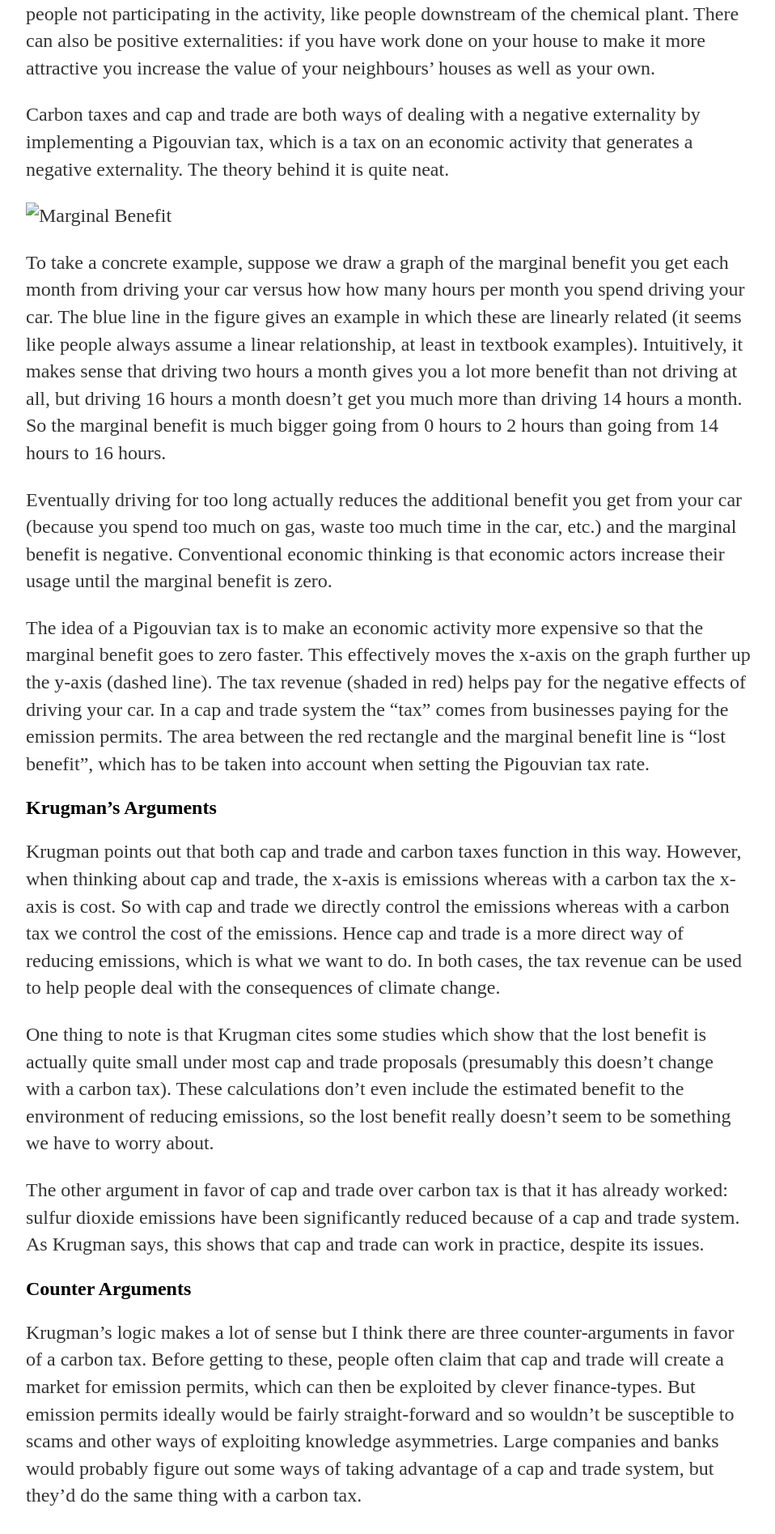
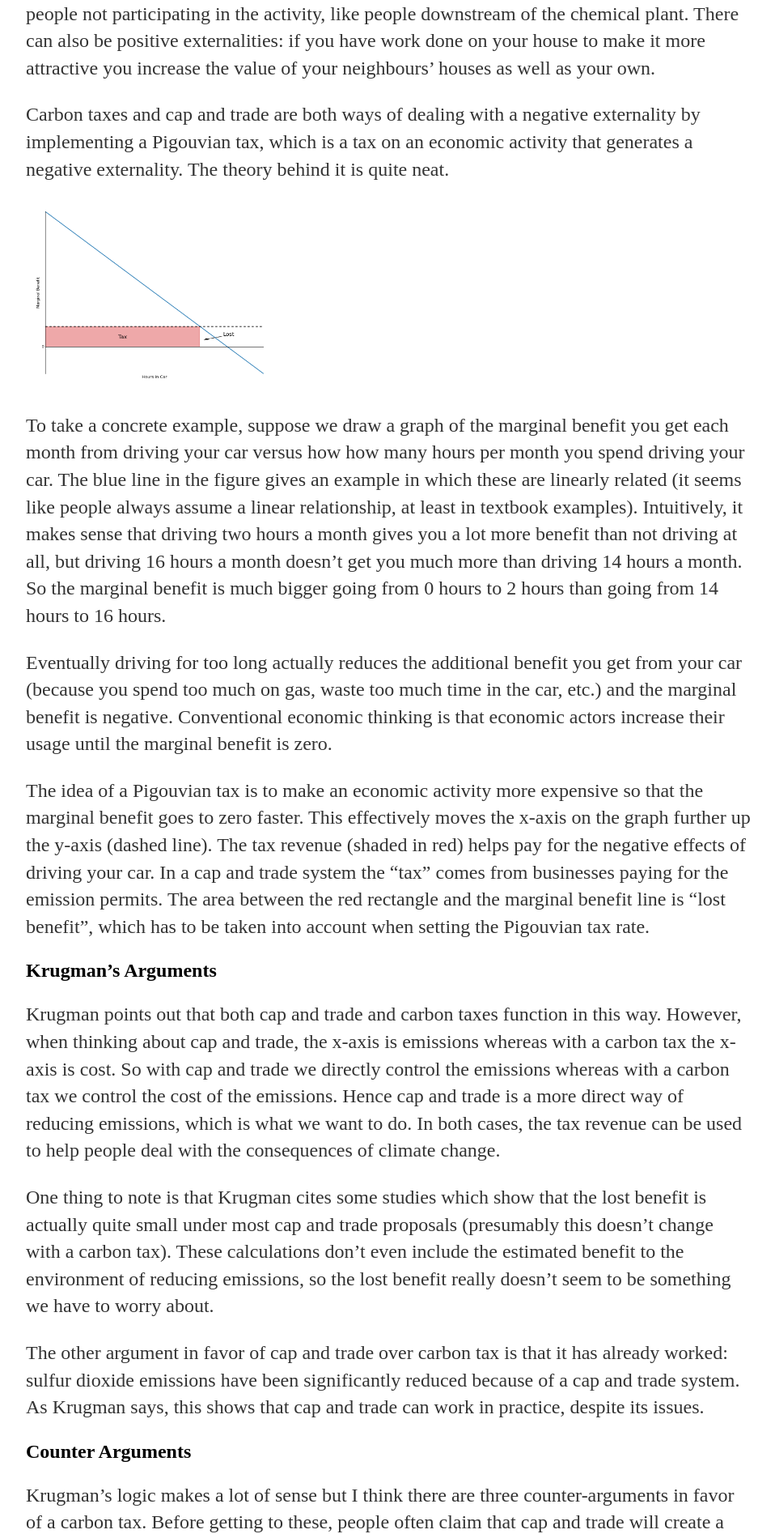
Before and after one commit to nicklutsko/nicklutsko.github.io, a Jekyll site: the page built from _posts/2016-06-15-Carbon-Tax-versus-Cap-and-Trade.md, in a window 1280 px wide. Shown: the part 1006-2900 px from the top of the page at 81% size, without its empty margins (160-1118 px from the left). Built offline with Jekyll 4.4.1, drawn with Linux system fonts in a browser that asks for light colours.

Commit message:
New Figure

```diff
--- a/_posts/2016-06-15-Carbon-Tax-versus-Cap-and-Trade.md
+++ b/_posts/2016-06-15-Carbon-Tax-versus-Cap-and-Trade.md
@@ -19,7 +19,7 @@
 <p>Carbon taxes and cap and trade are both ways of dealing with a negative externality by implementing a Pigouvian tax, which is a tax on an economic activity that generates a negative externality. The theory behind it is quite neat.</p>
 
 
-<img src="images/marg_ben.png" alt="Marginal Benefit" style="width:300px;height:225px;">
+<img src="http://nicklutsko.github.io/blog/images/marg_ben.png" alt="Marginal Benefit" style="width:300px;height:225px;">
 
 <p>To take a concrete example, suppose we draw a graph of the marginal benefit you get each month from driving your car versus how how many hours per month you spend driving your car. The blue line in the figure gives an example in which these are linearly related (it seems like people always assume a linear relationship, at least in textbook examples). Intuitively, it makes sense that driving two hours a month gives you a lot more benefit than not driving at all, but driving 16 hours a month doesn’t get you much more than driving 14 hours a month. So the marginal benefit is much bigger going from 0 hours to 2 hours than going from 14 hours to 16 hours.</p>
 
```
Also changed, not shown: 1 other file.
